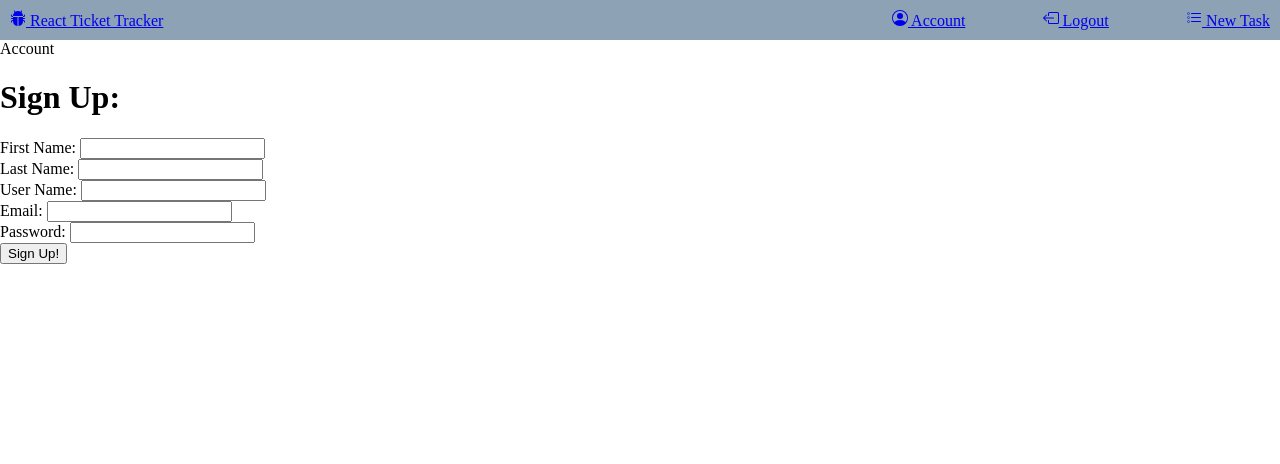
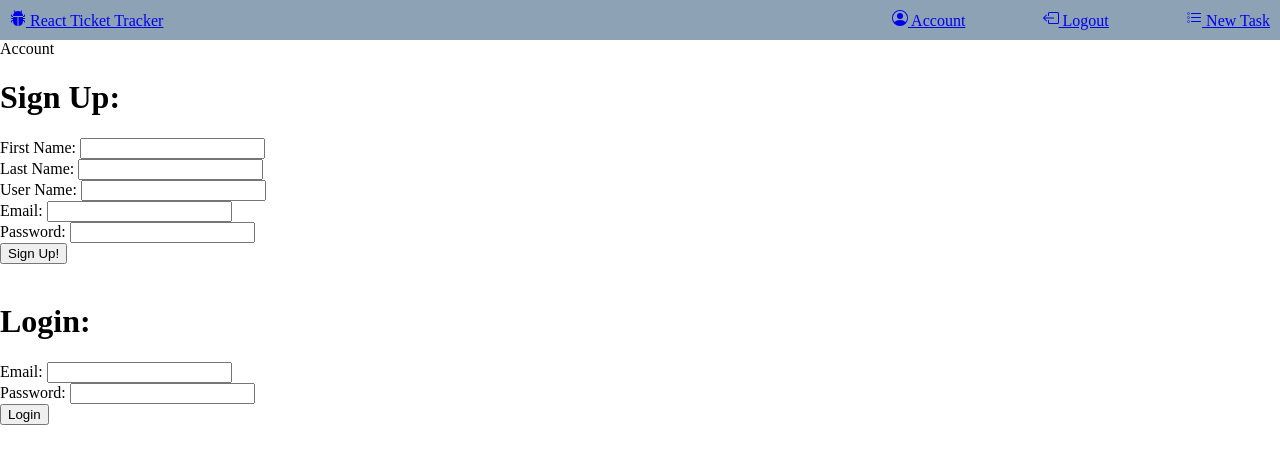
Before and after one commit to nlbdotdev/react-ticket-frontend, a React (Create React App) app: page /account in a window 1280 px wide. Shown: the top 464 px of the page. Built offline with nearby package versions, Linux system fonts and the light colour scheme.

Commit message:
basic login

```diff
--- a/src/components/Login.jsx
+++ b/src/components/Login.jsx
@@ -0,0 +1,70 @@
+import React, { useEffect, useState } from 'react'
+import { useDispatch, useSelector } from 'react-redux'
+import { createUser, loginUser } from '../features/userSlice'
+
+// Login should return First, Last, User Name and set in userSlice, also token
+// Would submit token with tasks, then use that token to set the associated user account
+
+export default function Login() {
+
+    const dispatch = useDispatch()
+    const [firstName, setFirstName] = useState("")
+    const [lastName, setLastName] = useState("")
+    const [username, setUsername] = useState("")
+    const [email, setEmail] = useState("")
+    const [password, setPassword] = useState("")
+
+    const [signupError, setSignupError] = useState(false)
+
+    const error = useSelector(state => state.user.error)
+    const message = useSelector(state => state.user.message)
+
+
+    useEffect(() => {
+      console.log('useEffect: ', error)
+      if (error != null) {
+        setSignupError(true)
+      }
+    }, [error])
+
+    return (
+        <div>
+
+            <h1>Login:</h1>
+
+            <div>{signupError && error.email != undefined ? `Error: ${error.email}` : ""}</div>
+
+
+            <div>
+                <label>Email: </label>
+                <input
+                    id='email'
+                    value={email}
+                    onChange={e => setEmail(e.target.value)}></input>
+            </div>
+
+            <div>{signupError && error.password != undefined ? `Error: ${error.password}` : ""}</div>
+
+            <div>
+                <label>Password: </label>
+                <input
+                    type='password'
+                    id='password'
+                    value={password}
+                    onChange={e => setPassword(e.target.value)}></input>
+            </div>
+
+            <div>
+                <button
+                    onClick={e => dispatch(loginUser(
+                        {
+                            email: email,
+                            password: password
+                        }
+                    ))}
+                >Login</button>
+            </div>
+
+        </div>
+    )
+}
--- a/src/features/userSlice.js
+++ b/src/features/userSlice.js
@@ -48,7 +48,7 @@ export const UserSlice = createSlice({
             // would prefer a responeType var or something over error vs success
             .addCase(createUser.fulfilled, (state, action) => {
                 console.log("Post User Fufilled!")
-                console.log('payload:',action.payload)
+                console.log('payload:', action.payload)
                 if (action.payload.error != undefined) {
                     state.error = action.payload.error
                 } else {
@@ -62,6 +62,27 @@ export const UserSlice = createSlice({
             .addCase(createUser.rejected, (state, action) => {
                 console.log("Post User Rejected!")
             })
+
+            // --- Log in user ---
+            .addCase(loginUser.fulfilled, (state, action) => {
+                console.log("Login User Fufilled!")
+                console.log('payload:', action.payload)
+                if (action.payload.error != undefined) {
+                    state.error = action.payload.error
+                } else {
+                    state.message = action.payload.message
+                }
+                // dispatch(fetchUsers())
+            })
+            .addCase(loginUser.pending, (state, action) => {
+                console.log("Login User Pending")
+            })
+            .addCase(loginUser.rejected, (state, action) => {
+                console.log("Login User Rejected!")
+                console.log('payload:', action.payload)
+            })
+
+
             // updateUser
             .addCase(updateUser.fulfilled, (state, action) => {
                 console.log("Update User Fufilled!")
@@ -109,6 +130,22 @@ export const createUser = createAsyncThunk('user/postUser', async (data) => {
     return responseJSON
 })
 
+export const loginUser = createAsyncThunk('/user/login', async (data) => {
+    const response = await fetch(`${url}/users/login`, {
+        headers: {
+            'Content-Type': 'application/json'
+        },
+        mode: "cors",
+        method: "POST",
+        body: JSON.stringify(data)
+    })
+
+    console.log(data)
+
+    let responseJSON = await response.json()
+    return responseJSON
+})
+
 export const updateUser = createAsyncThunk('user/updateUser', async (data) => {
     const response = await fetch(`${url}/users/update-User`, {
         headers: {
--- a/src/pages/Account.jsx
+++ b/src/pages/Account.jsx
@@ -1,13 +1,14 @@
 import React from 'react'
+import Login from '../components/Login'
 import Signup from '../components/Signup'
 
 
 export default function Account() {
   return (
     <div>Account
-        <Signup/>    </div>
-
-
-
+      <Signup />
+      <br />
+      <Login />
+    </div>
   )
 }
```
